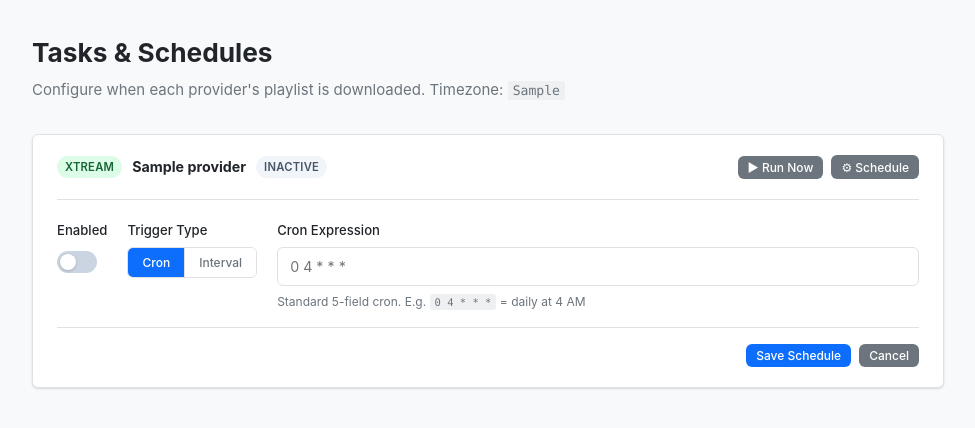
After one commit to Xaque8787/vodstrm, a FastAPI app: template app/templates/schedules/index.html in a window 1280 px wide, after a click that opens the changed part. The commit adds this page. Shown: the top 428 px of the page, without its empty margins (152-1127 px from the left). Run offline with FastAPI, Linux system fonts and the light colour scheme; the template is opened without the code that fills it: most values are stand-ins (such as "Sample title", 1, 10 or a date in 2020).

Commit message:
Add scheduler and task management

```diff
--- a/app/main.py
+++ b/app/main.py
@@ -11,6 +11,7 @@ from app.auth.jwt_handler import TokenData, get_current_user
 from app.routes import admin as admin_router
 from app.routes import auth as auth_router
 from app.routes import providers as providers_router
+from app.routes import schedules as schedules_router
 from app.utils.logging_config import configure_logging
 
 logger = logging.getLogger(__name__)
@@ -32,8 +33,14 @@ async def lifespan(app: FastAPI):
     from run_migrations import run_all_migrations
     run_all_migrations()
 
+    from app.scheduler import start_scheduler
+    start_scheduler()
+    logger.info("Scheduler started")
+
     yield
 
+    from app.scheduler import stop_scheduler
+    stop_scheduler()
     logger.info("Application shutting down")
 
 
@@ -54,6 +61,7 @@ def create_app() -> FastAPI:
     app.include_router(auth_router.router)
     app.include_router(admin_router.router)
     app.include_router(providers_router.router)
+    app.include_router(schedules_router.router)
 
     @app.get("/", response_class=HTMLResponse)
     async def index(request: Request, current_user: TokenData = Depends(get_current_user)):
--- a/app/static/css/main.css
+++ b/app/static/css/main.css
@@ -606,6 +606,118 @@ code {
   border-top: 1px solid var(--color-border);
 }
 
+/* SCHEDULE LIST */
+.schedule-list {
+  display: flex;
+  flex-direction: column;
+  gap: calc(var(--spacing) * 2);
+  margin-top: calc(var(--spacing) * 2);
+}
+
+.schedule-card {
+  padding: calc(var(--spacing) * 2.5) calc(var(--spacing) * 3);
+}
+
+.schedule-card__header {
+  display: flex;
+  align-items: center;
+  justify-content: space-between;
+  gap: calc(var(--spacing) * 2);
+}
+
+.schedule-card__info {
+  display: flex;
+  align-items: center;
+  gap: calc(var(--spacing) * 1.25);
+}
+
+.schedule-card__name {
+  font-size: 0.95rem;
+}
+
+.schedule-card__actions {
+  display: flex;
+  gap: calc(var(--spacing));
+  flex-shrink: 0;
+}
+
+.schedule-card__status {
+  display: flex;
+  align-items: center;
+  gap: calc(var(--spacing) * 2);
+  margin-top: calc(var(--spacing) * 1.5);
+  flex-wrap: wrap;
+}
+
+.schedule-form-panel {
+  margin-top: calc(var(--spacing) * 2.5);
+  padding-top: calc(var(--spacing) * 2.5);
+  border-top: 1px solid var(--color-border);
+}
+
+.schedule-form__row {
+  display: flex;
+  gap: calc(var(--spacing) * 2.5);
+  flex-wrap: wrap;
+  align-items: flex-start;
+}
+
+.schedule-trigger-field {
+  flex: 1;
+  min-width: 180px;
+}
+
+.schedule-form__footer {
+  display: flex;
+  gap: calc(var(--spacing));
+  margin-top: calc(var(--spacing) * 2);
+  padding-top: calc(var(--spacing) * 2);
+  border-top: 1px solid var(--color-border);
+  justify-content: flex-end;
+}
+
+/* TOGGLE SWITCH */
+.toggle-switch {
+  display: inline-flex;
+  align-items: center;
+  cursor: pointer;
+  margin-top: calc(var(--spacing) * 0.5);
+}
+
+.toggle-switch input[type="checkbox"] {
+  display: none;
+}
+
+.toggle-switch__track {
+  width: 40px;
+  height: 22px;
+  background: #cbd5e1;
+  border-radius: 99px;
+  position: relative;
+  transition: background 0.2s ease;
+}
+
+.toggle-switch__track::after {
+  content: "";
+  position: absolute;
+  top: 3px;
+  left: 3px;
+  width: 16px;
+  height: 16px;
+  background: #fff;
+  border-radius: 50%;
+  transition: transform 0.2s ease;
+  box-shadow: 0 1px 3px rgba(0,0,0,0.2);
+}
+
+.toggle-switch input:checked + .toggle-switch__track {
+  background: var(--color-primary);
+}
+
+.toggle-switch input:checked + .toggle-switch__track::after {
+  transform: translateX(18px);
+}
+
 /* EMPTY STATE */
 .empty-state {
   margin-top: calc(var(--spacing) * 5);
--- a/app/templates/base.html
+++ b/app/templates/base.html
@@ -14,6 +14,7 @@
     <div class="nav-links">
       <a href="/">Dashboard</a>
       <a href="/providers">Providers</a>
+      <a href="/schedules">Tasks &amp; Schedules</a>
       {% if current_user.is_admin %}
       <a href="/admin/users">Users</a>
       {% endif %}
--- /dev/null
+++ b/app/templates/schedules/index.html
@@ -0,0 +1,162 @@
+{% extends "base.html" %}
+
+{% block title %}Tasks & Schedules{% endblock %}
+
+{% block content %}
+<div class="page-header">
+  <h1>Tasks &amp; Schedules</h1>
+  <p class="page-subtitle">Configure when each provider's playlist is downloaded. Timezone: <code>{{ tz }}</code></p>
+</div>
+
+{% if not providers %}
+<div class="empty-state">
+  <p>No providers configured yet. <a href="/providers">Add a provider</a> to get started.</p>
+</div>
+{% else %}
+
+<div class="schedule-list">
+  {% for p in providers %}
+  {% set existing = namespace(sched=None) %}
+  {% for s in schedules %}
+    {% if s.provider_slug == p.slug %}
+      {% set existing.sched = s %}
+    {% endif %}
+  {% endfor %}
+
+  <div class="card schedule-card" id="schedule-card-{{ p.slug }}">
+    <div class="schedule-card__header">
+      <div class="schedule-card__info">
+        <span class="badge {% if p.type == 'm3u' %}badge--blue{% else %}badge--green{% endif %}">
+          {{ "M3U" if p.type == "m3u" else "Xtream" }}
+        </span>
+        <strong class="schedule-card__name">{{ p.name }}</strong>
+        {% if not p.is_active %}
+          <span class="badge badge--gray">Inactive</span>
+        {% endif %}
+      </div>
+      <div class="schedule-card__actions">
+        <form method="post" action="/schedules/provider/{{ p.slug }}/run-now" style="display:inline">
+          <button type="submit" class="btn btn-secondary btn-sm"
+            title="Trigger download immediately">&#9654; Run Now</button>
+        </form>
+        <button type="button" class="btn btn-secondary btn-sm schedule-toggle-btn"
+          data-target="schedule-form-{{ p.slug }}">
+          &#9881; Schedule
+        </button>
+      </div>
+    </div>
+
+    {% if existing.sched %}
+    <div class="schedule-card__status">
+      <span class="toggle-btn {% if existing.sched.enabled %}toggle-btn--active{% else %}toggle-btn--inactive{% endif %}">
+        <span class="toggle-btn__dot"></span>
+        <span class="toggle-btn__label">{{ "Enabled" if existing.sched.enabled else "Disabled" }}</span>
+      </span>
+      {% if existing.sched.trigger_type == "cron" %}
+        <span class="text-muted" style="font-size:0.85rem;">Cron: <code>{{ existing.sched.cron_expression }}</code></span>
+      {% else %}
+        <span class="text-muted" style="font-size:0.85rem;">Every {{ existing.sched.interval_seconds }}s</span>
+      {% endif %}
+      {% if existing.sched.next_run %}
+        <span class="text-muted" style="font-size:0.85rem;">Next: {{ existing.sched.next_run }}</span>
+      {% endif %}
+      {% if existing.sched.last_run_at %}
+        <span class="text-muted" style="font-size:0.85rem;">
+          Last:
+          {% if existing.sched.last_run_status == "success" %}
+            <span style="color:#166534;">&#10003;</span>
+          {% elif existing.sched.last_run_status == "error" %}
+            <span style="color:#dc3545;">&#10007;</span>
+          {% endif %}
+          {{ existing.sched.last_run_at[:19] }}
+        </span>
+      {% endif %}
+    </div>
+    {% endif %}
+
+    <div class="schedule-form-panel" id="schedule-form-{{ p.slug }}"
+      {% if not existing.sched %}style="display:none"{% endif %}>
+      <form method="post" action="/schedules/provider/{{ p.slug }}/save" class="schedule-form">
+        <div class="schedule-form__row">
+          <div class="form-group" style="flex:0 0 auto;">
+            <label>Enabled</label>
+            <label class="toggle-switch">
+              <input type="checkbox" name="enabled" value="on"
+                {% if existing.sched and existing.sched.enabled %}checked{% endif %} />
+              <span class="toggle-switch__track"></span>
+            </label>
+          </div>
+
+          <div class="form-group" style="flex:0 0 auto;">
+            <label>Trigger Type</label>
+            <div class="seg-control" id="trigger-seg-{{ p.slug }}">
+              <label class="seg-control__opt">
+                <input type="radio" name="trigger_type" value="cron"
+                  {% if not existing.sched or existing.sched.trigger_type == 'cron' %}checked{% endif %}
+                  onchange="switchTrigger('{{ p.slug }}', 'cron')" />
+                <span>Cron</span>
+              </label>
+              <label class="seg-control__opt">
+                <input type="radio" name="trigger_type" value="interval"
+                  {% if existing.sched and existing.sched.trigger_type == 'interval' %}checked{% endif %}
+                  onchange="switchTrigger('{{ p.slug }}', 'interval')" />
+                <span>Interval</span>
+              </label>
+            </div>
+          </div>
+
+          <div class="form-group schedule-trigger-field" id="cron-field-{{ p.slug }}"
+            {% if existing.sched and existing.sched.trigger_type == 'interval' %}style="display:none"{% endif %}>
+            <label>Cron Expression</label>
+            <input type="text" name="cron_expression"
+              placeholder="0 4 * * *"
+              value="{{ existing.sched.cron_expression if existing.sched and existing.sched.cron_expression else '' }}" />
+            <span class="form-hint">Standard 5-field cron. E.g. <code>0 4 * * *</code> = daily at 4 AM</span>
+          </div>
+
+          <div class="form-group schedule-trigger-field" id="interval-field-{{ p.slug }}"
+            {% if not existing.sched or existing.sched.trigger_type == 'cron' %}style="display:none"{% endif %}>
+            <label>Interval (seconds)</label>
+            <input type="number" name="interval_seconds" min="60"
+              placeholder="14400"
+              value="{{ existing.sched.interval_seconds if existing.sched and existing.sched.interval_seconds else '' }}" />
+            <span class="form-hint">Minimum 60. E.g. <code>14400</code> = every 4 hours</span>
+          </div>
+        </div>
+
+        <div class="schedule-form__footer">
+          <button type="submit" class="btn btn-primary btn-sm">Save Schedule</button>
+          <button type="button" class="btn btn-secondary btn-sm schedule-toggle-btn"
+            data-target="schedule-form-{{ p.slug }}">Cancel</button>
+        </div>
+      </form>
+    </div>
+  </div>
+  {% endfor %}
+</div>
+{% endif %}
+{% endblock %}
+
+{% block scripts %}
+<script>
+  document.querySelectorAll(".schedule-toggle-btn").forEach(btn => {
+    btn.addEventListener("click", () => {
+      const target = document.getElementById(btn.dataset.target);
+      if (!target) return;
+      target.style.display = target.style.display === "none" ? "" : "none";
+    });
+  });
+
+  function switchTrigger(slug, type) {
+    const cronField     = document.getElementById("cron-field-" + slug);
+    const intervalField = document.getElementById("interval-field-" + slug);
+    if (type === "cron") {
+      cronField.style.display     = "";
+      intervalField.style.display = "none";
+    } else {
+      cronField.style.display     = "none";
+      intervalField.style.display = "";
+    }
+  }
+</script>
+{% endblock %}
--- a/requirements.txt
+++ b/requirements.txt
@@ -5,3 +5,6 @@ python-multipart==0.0.20
 python-jose[cryptography]==3.3.0
 pydantic[email]==2.10.3
 python-dotenv==1.0.1
+apscheduler==3.10.4
+sqlalchemy==2.0.36
+requests==2.32.3
```
Also changed, not shown: app/routes/schedules.py (added, +235 -0 lines), app/scheduler.py (added, +62 -0 lines), app/tasks/base.py (added, +54 -0 lines), app/tasks/registry.py (added, +38 -0 lines), app/tasks/__init__.py (added), migrations/2026_04_19_create_task_schedules.py (added), 3 other files.
